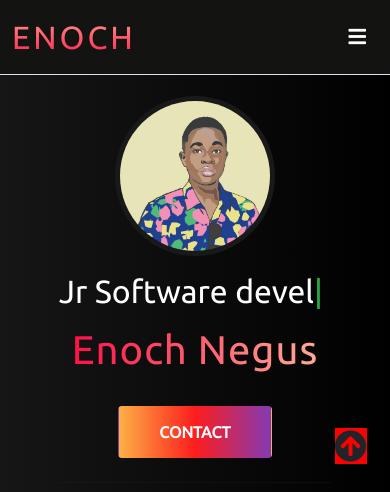
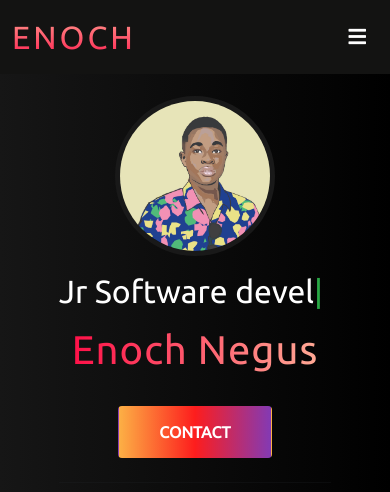
Before and after one commit to NegusDev/NegusDev.github.io, a website: page index.html in a window 390 px wide. Shown: the top 492 px of the page. Drawn offline with Linux system fonts and the light colour scheme.

Commit message:
[Finalizing]

```diff
--- a/assets/css/style.css
+++ b/assets/css/style.css
@@ -694,9 +694,8 @@ p.info {
 	/*position: relative;*/
 	font-size: 2rem;
 }
-.move-up span {
-	background: red;
-
+.move-up span > i {
+	color: red;
 }
 /*.form button {
 }*/
--- a/index.html
+++ b/index.html
@@ -15,7 +15,7 @@
 </head>
 <body>
 <header id="header">
-<nav class="navbar fixed-top navbar-expand-sm border-bottom">
+<nav class="navbar fixed-top navbar-expand-sm">
 <div class="container">
 <a class="navbar-brand" href="#">Enoch</a>
 <button class="navbar-toggler" type="button" data-bs-toggle="collapse" data-bs-target="#navbarNav" aria-controls="navbarNav" aria-expanded="false" aria-label="Toggle navigation">
@@ -351,60 +351,6 @@
 			  </button>
       </div>
 		</div>
-
-				<!-- <div class="col-12">
-					<div class="swiper mySwiper2">
-          <div class="swiper-wrapper">
-            <div class="swiper-slide">
-            	<div class="row d-flex justify-content-center">
-            		<div class="col-sm-4">
-            			<div class="swiper mySwiper">
-            				<div class="swiper-wrapper">
-	            				<div class="swiper-slide img-swiper">
-		            				<img src="assets/images/store-img/1.png" class="img-fluid rounded-2"/>
-		            			</div>
-		            			<div class="swiper-slide img-swiper">
-		            				<img src="assets/images/store-img/2.png" class="img-fluid rounded-2"/>
-		            			</div>
-		            			<div class="swiper-slide img-swiper">
-		            				<img src="assets/images/store-img/3.png" class="img-fluid rounded-2"/>
-		            			</div>
-		            			<div class="swiper-slide img-swiper">
-		            				<img src="assets/images/store-img/4.png" class="img-fluid rounded-2"/>
-		            			</div>
-		            			<div class="swiper-slide img-swiper">
-		            				<img src="assets/images/store-img/5.png" class="img-fluid rounded-2"/>
-		            			</div>
-		            			<div class="swiper-slide img-swiper">
-		            				<img src="assets/images/store-img/5.png" class="img-fluid rounded-2"/>
-		            			</div>
-            			</div>
-            			<div class="swiper-pagination"></div>
-            			</div>
-            		</div>
-            		<div class="col-sm-7">
-            			<div class="text-slide">
-            				<h3 class="mb-0">Online furniture store</h3>
-            				<em class="text-white-50 mt-0">Duration: December 2021 - january 2022</em>
-	            			<p>
-	            				Lorem ipsum dolor sit amet, consectetur adipisicing elit, sed do eiusmod
-		            			tempor incididunt ut labore et dolore magna aliqua. Ut enim ad minim veniam,
-		            			Lorem ipsum dolor sit amet, consectetur adipisicing elit, sed do eiusmod
-		            			tempor incididunt ut labore et dolore magna aliqua. Ut enim ad minim veniam,
-	            			</p>
-	            			<button type="button" class="btn button-2 secondary-button text-uppercase fw-bold text-center skeleton skeleton-text">
-											<a href="https://wwww.github.com/NegusDev" class="text-uppercase">View code</a>
-									  </button>
-            			</div>
-            		</div>
-            	</div>
-            </div>
-          </div>
-          <div class="swiper-pagination"></div>
-					<div class="swiper-button-next"></div>
-					<div class="swiper-button-prev"></div>
-        </div> -->
-				</div>
 	</div>
 </div>
 </section>
@@ -445,15 +391,8 @@
 		</form>
 	</div>
 </div>
-<div class="move-up">
-	<span>
-		<i class="fas fa-arrow-circle-up"></i>
-	</span>
-	</div>
-</div>
 </div>
 </section>
-
 </main>
 
 <script src="assets/js/bootstrap.min.js"></script>
```
Lines whose indentation alone changed are shown as unchanged.
